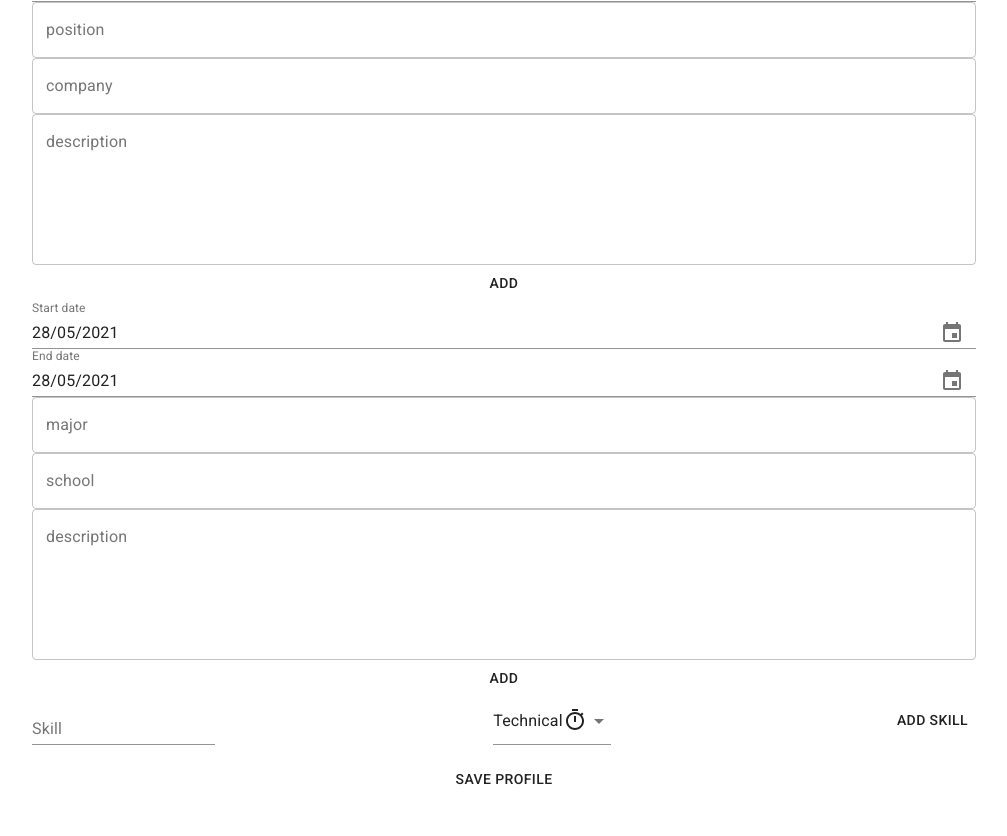
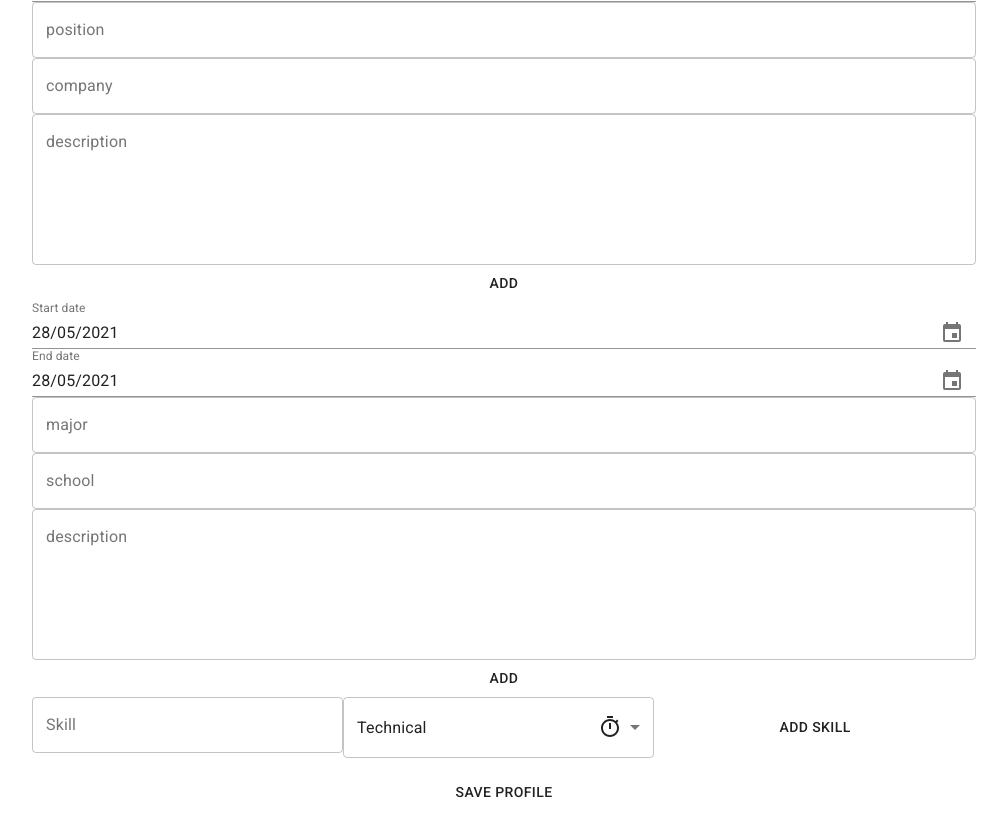
Before and after one commit to habib-chawki/social-app-front, a React (Create React App) app: page /profile-form in a window 1280 px wide. Shown: the part 730-1566 px from the top of the page, without its empty margins (136-1143 px from the left). Built offline with nearby package versions, Linux system fonts and the light colour scheme.

Commit message:
Fix skills select layout

```diff
--- a/src/components/custom/profile/Skills.jsx
+++ b/src/components/custom/profile/Skills.jsx
@@ -11,8 +11,6 @@ import {
    IconButton,
    Select,
    MenuItem,
-   FormControl,
-   InputLabel,
 } from '@material-ui/core';
 
 import DeleteIcon from '@material-ui/icons/Delete';
@@ -72,21 +70,21 @@ function Skills({ onAddSkill, onRemoveSkill, skills }) {
 
    return (
       <Box display="flex" flexDirection="column">
-         <Box
-            display="flex"
-            width="100%"
-            flexDirection="row"
-            justifyContent="space-between"
-            alignItems="stretch"
-         >
+         <Box display="flex" flexDirection="row" alignItems="stretch">
             <TextField
                value={skill}
                onChange={handleSkillChange}
                onKeyPress={addSkill}
                label="Skill"
-               flex={2}
+               fullWidth={true}
+               variant="outlined"
             />
-            <Select value={type} onChange={handleTypeChange}>
+            <Select
+               value={type}
+               onChange={handleTypeChange}
+               fullWidth={true}
+               variant="outlined"
+            >
                <MenuItem value="technical">
                   <Box
                      display="flex"
@@ -106,7 +104,9 @@ function Skills({ onAddSkill, onRemoveSkill, skills }) {
                   </Box>
                </MenuItem>
             </Select>
-            <Button onClick={addSkill}>Add skill</Button>
+            <Button onClick={addSkill} fullWidth={true}>
+               Add skill
+            </Button>
          </Box>
          <Box>
             <List>{renderSkills()}</List>
```
